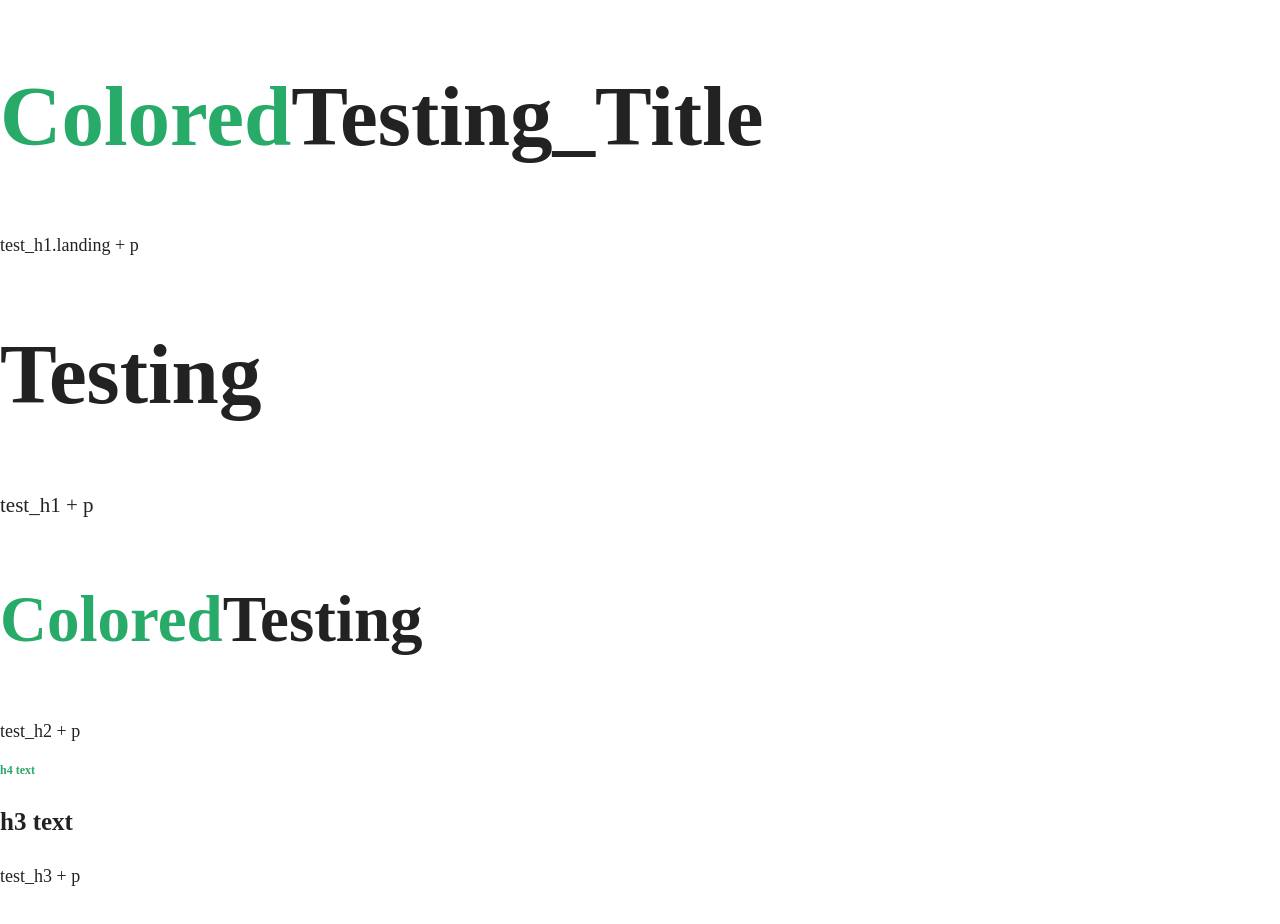
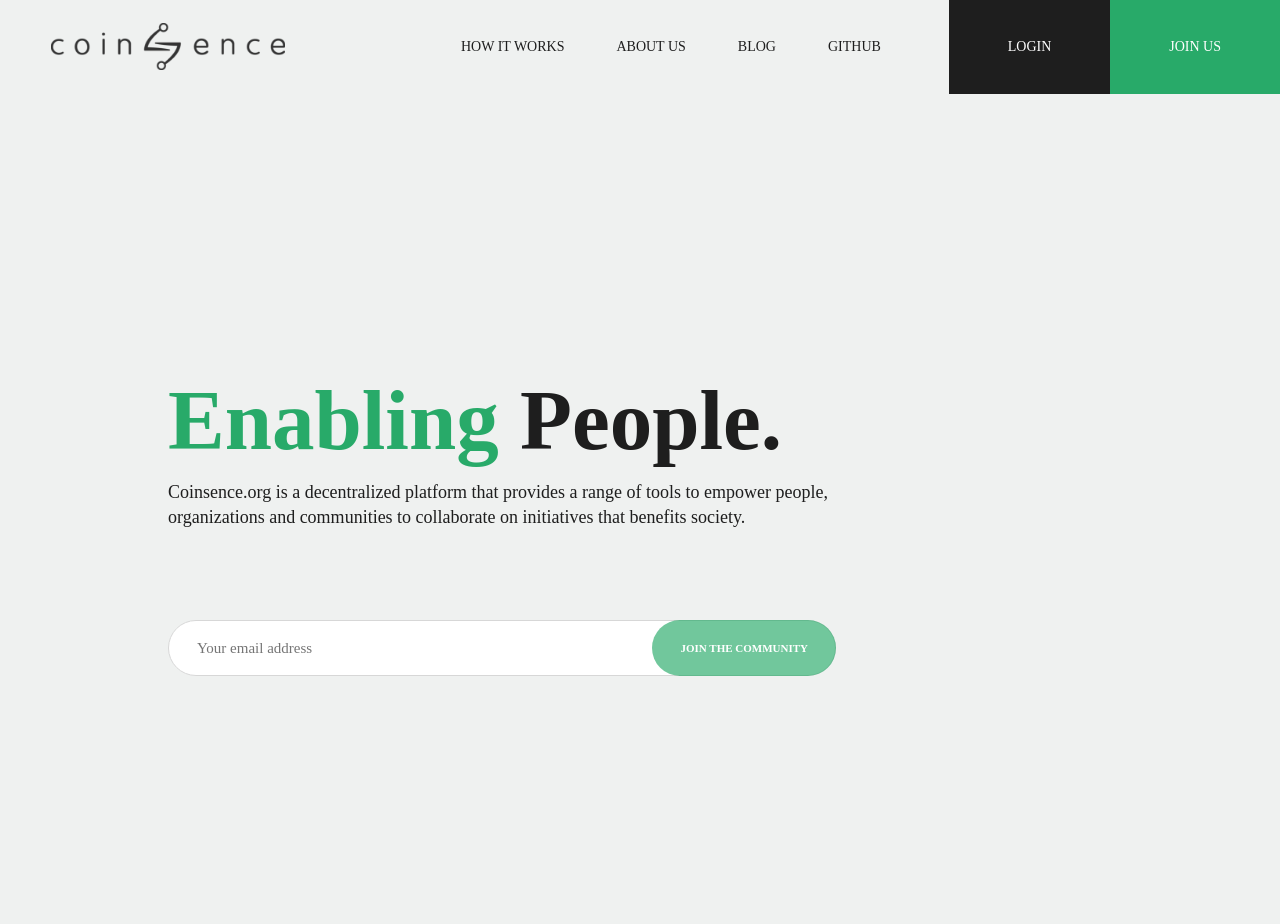
Before and after one commit to Coinsence/landing-page, a website: page dist/index.html in a window 1280 px wide. Drawn offline with nearby package versions, Linux system fonts and the light colour scheme.

Commit message:
complete: - reformat text setup - add first draft of the first view

```diff
--- /dev/null
+++ b/dist/css/global.css
@@ -0,0 +1,47 @@
+input {
+  outline: none;
+  border: none;
+}
+
+
+button {
+  outline: none;
+  border: none;
+}
+
+.newsletter {
+  display: inline-block;
+  position: relative;
+}
+
+.newsletter input {
+  width: 610px;
+  height: 54px;
+  padding: 0 28px;
+
+  font-size: 15px;
+
+  border: #d7d7d7 solid 1px;
+  border-radius: 32px;
+}
+
+.newsletter button {
+  position: absolute;
+  top: 0;
+  bottom: 0;
+  right: 0;
+
+  text-transform: uppercase;
+
+  padding: 0 28px;
+
+  font-size: 11px;
+  font-weight: bold;
+
+  color: #fff;
+  background-color: #28aa69a8;
+
+  border-radius: 32px;
+
+  cursor: pointer;
+}
--- a/dist/css/main.css
+++ b/dist/css/main.css
@@ -102,8 +102,50 @@ textarea {
    Author's custom styles
    ========================================================================== */
 
+html {
+  color: #1e1e1e;
+  background-color: #eff1f0;
+}
+
+nav {
+  width: 100%;
+  height: 93px;
+  position: fixed;
+}
+
+nav a {
+  text-transform: uppercase;
+  display: inline-block;
+  vertical-align: middle;
+  padding: 23px 24px;
+}
+
+nav .brand {
+  margin-left: 27px;
+  margin-right: 124px;
+}
+
+nav a.right {
+  float: right;
+  padding: 37px 59px;
+}
 
 
+section {
+  height: 100vh;
+}
+
+section.landing {
+  padding: 0 168px;
+}
+
+section.landing h1 {
+  padding-top: 361px;
+}
+
+section.landing .newsletter {
+  margin-top: 90px;
+}
 
 
 
--- a/dist/css/texts.css
+++ b/dist/css/texts.css
@@ -2,6 +2,10 @@
 /*
  * This css contain the text setup styling
  */
+
+h1, h2, h3, h4, h5, h6, p, span {
+  margin: 0;
+}
 
 
 
@@ -9,69 +13,85 @@ h1 {
   font-size: 85px;
 }
 
-h1.landing {
+h2 {
   font-size: 85px;
 }
 
-h2 {
+h3 {
   font-size: 65px;
 }
 
-h3 {
+h4 {
   font-size: 25px;
 }
 
-h4 {
-  color: #28AA69;
+h5 {
+  color: #28aa69;
   font-size: 12px;
 }
 
 
 h1 span {
-  color: #28AA69;
+  color: #28aa69;
 }
 
 h2 span {
-  color: #28AA69;
+  color: #28aa69;
+}
+
+h3 span {
+  color: #28aa69;
 }
 
 
-
-
 h1 + p {
-  font-size: 21px;
-}
-
-h1.landing + p {
   font-size: 18px;
 }
 
 h2 + p {
-  font-size: 18px;
+  font-size: 21px;
 }
 
 h3 + p {
   font-size: 18px;
 }
 
+h4 + p {
+  font-size: 18px;
+}
+
+a {
+  font-size: 14px;
+  color: #1e1e1e;
+  text-decoration: none;
+}
+
+a.primary {
+  color: #fff;
+  background-color: #28aa69;
+}
+
+a.secondary {
+  color: #fff;
+  background-color: #1e1e1e;
+}
+
 
 @media only screen and (max-width: 768px) {
 
-  h1 { }
-
-  h1.landing {
+  h1 {
     font-size: 40px;
   }
 
-  h1.landing + p {
+  h1 + p {
     font-size: 13px;
   }
 
-  h1 + p {
+  h2 + p {
     font-size: 21px;
   }
 
-  h2 + p {
+  h3 + p {
     font-size: 16px;
   }
 }
@@ -79,34 +99,34 @@ h3 + p {
 @media only screen and (max-width: 375px) {
 
   h1 {
-    font-size: 50px;
-  }
-
-  h1.landing {
     font-size: 30px;
   }
 
   h2 {
+    font-size: 50px;
+  }
+
+  h3 {
     font-size: 30px;
   }
 
-  h3 {
+  h4 {
     font-size: 18px;
   }
 
-  h4 {
-    font-size: 10px;
-  }
-
-  h1.landing + p {
+  h5 {
     font-size: 10px;
   }
 
   h1 + p {
+    font-size: 10px;
+  }
+
+  h2 + p {
     font-size: 16px;
   }
 
-  h2 + p {
+  h3 + p {
     font-size: 12px;
   }
 
--- a/dist/index.html
+++ b/dist/index.html
@@ -13,6 +13,7 @@
 
   <link rel="stylesheet" href="css/normalize.css">
   <link rel="stylesheet" href="css/texts.css">
+  <link rel="stylesheet" href="css/global.css">
   <link rel="stylesheet" href="css/main.css">
 
   <meta name="theme-color" content="#fafafa">
@@ -28,20 +29,32 @@
 
 
 
-  <h1 class="landing"><span>Colored</span>Testing_Title</h1>
-  <p>test_h1.landing + p</p>
+  <nav>
+    <a class="brand" href="#"><img src="img/logo.png"></a>
+    <a href="#">How it works</a>
+    <a href="#">About us</a>
+    <a href="#">Blog</a>
+    <a href="#">Github</a>
 
-  <h1>Testing</h1>
-  <p>test_h1 + p</p>
+    <a class="right primary" href="#">Join us</a>
+    <a class="right secondary" href="#">Login</a>
+  </nav>
 
-  <h2><span>Colored</span>Testing</h2>
-  <p>test_h2 + p</p>
+  <section class="landing">
+    <h1><span>Enabling</span> People.</h1>
+    <p>
+      Coinsence.org is a decentralized platform that provides a range of tools to empower people,<br>
+      organizations and communities to collaborate on initiatives that benefits society.
+    </p>
+    <div class="newsletter">
+      <input type="email" placeholder="Your email address">
+      <button>Join the community</button>
+    </div>
+  </section>
 
+  <section>
 
-  <h4>h4 text</h4>
-
-  <h3>h3 text</h3>
-  <p>test_h3 + p</p>
+  </section>
 
 
 
```
Also changed, not shown: dist/img/logo.png (added), 1 other file.
